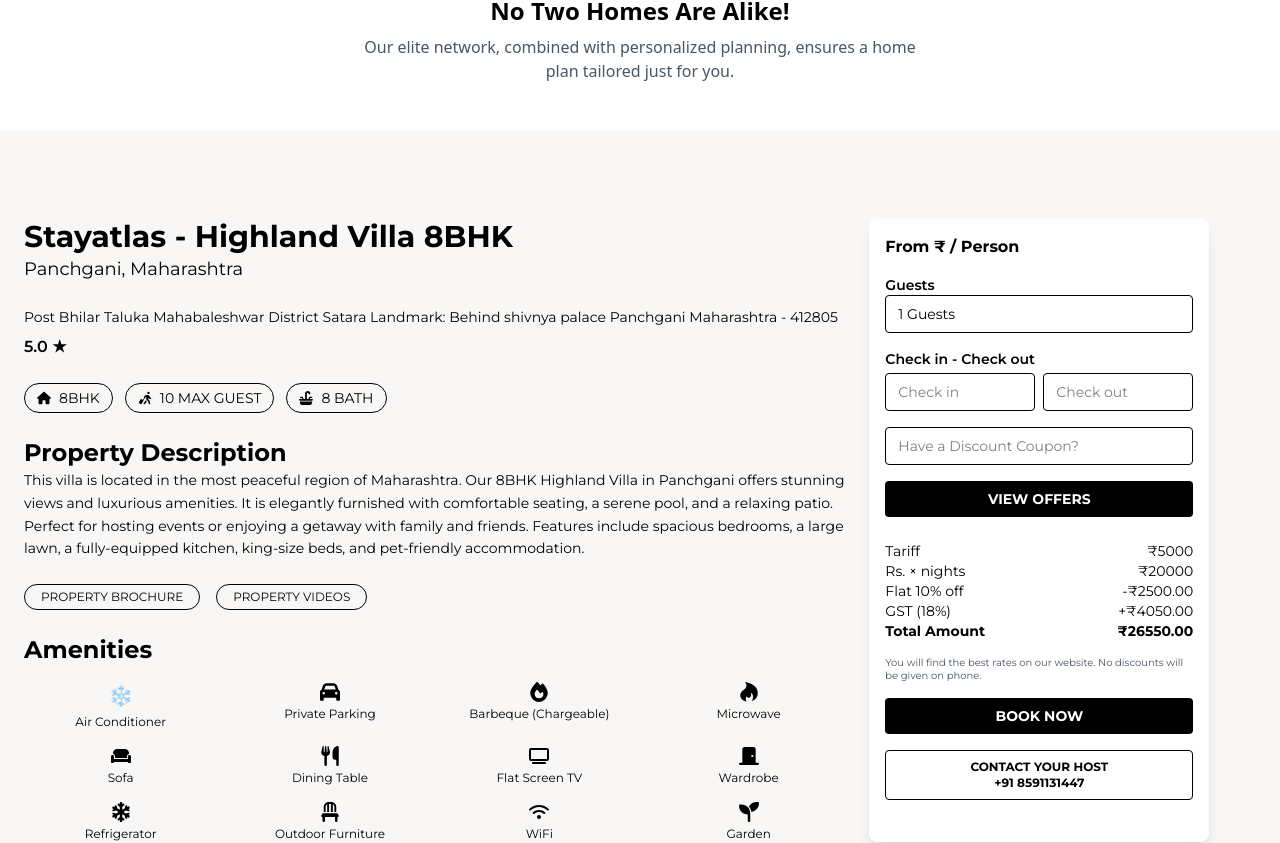
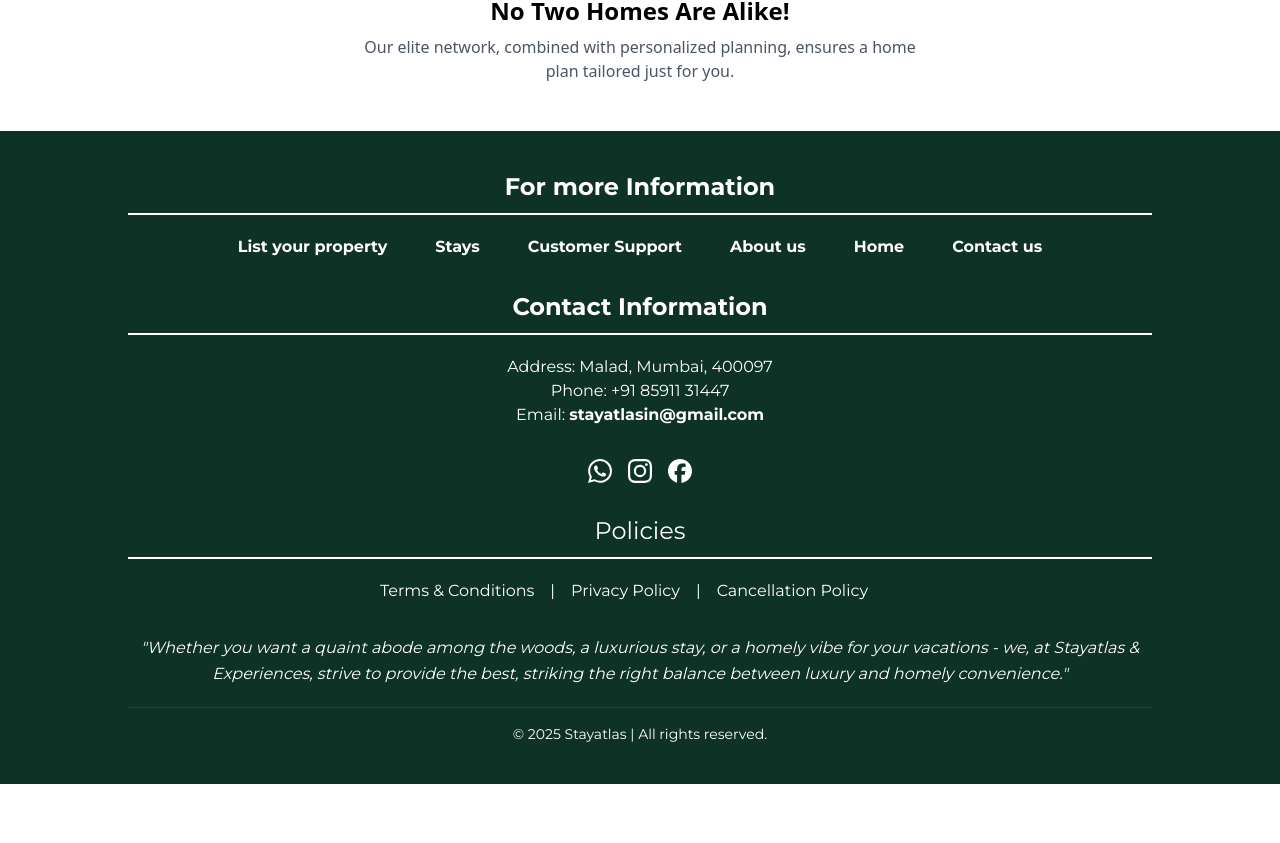
Before and after one commit to Abhishek10-0/stayatlas, a React (Vite) app: page / in a window 1280 px wide. Shown: the part 1294-2137 px from the top of the page. After the commit the page ends 2078 px from the top, so only its background shows below. Built offline with nearby package versions, Linux system fonts and the light colour scheme.

Commit message:
error fixed

```diff
--- a/src/pages/Home.jsx
+++ b/src/pages/Home.jsx
@@ -2,7 +2,7 @@
 import Slideshow from '../components/Slideshow'
 import Form from '../components/searchBar'
 import Testimonials from '../components/Testimonials'
-import VillaDetail from '../components/VilaDetail'
+
 const Home = () => {
   return (
     <>
@@ -19,7 +19,7 @@
       <Testimonials></Testimonials>
      </div>
 
-     <div><VillaDetail></VillaDetail></div>
+
 
 
     </>
```
